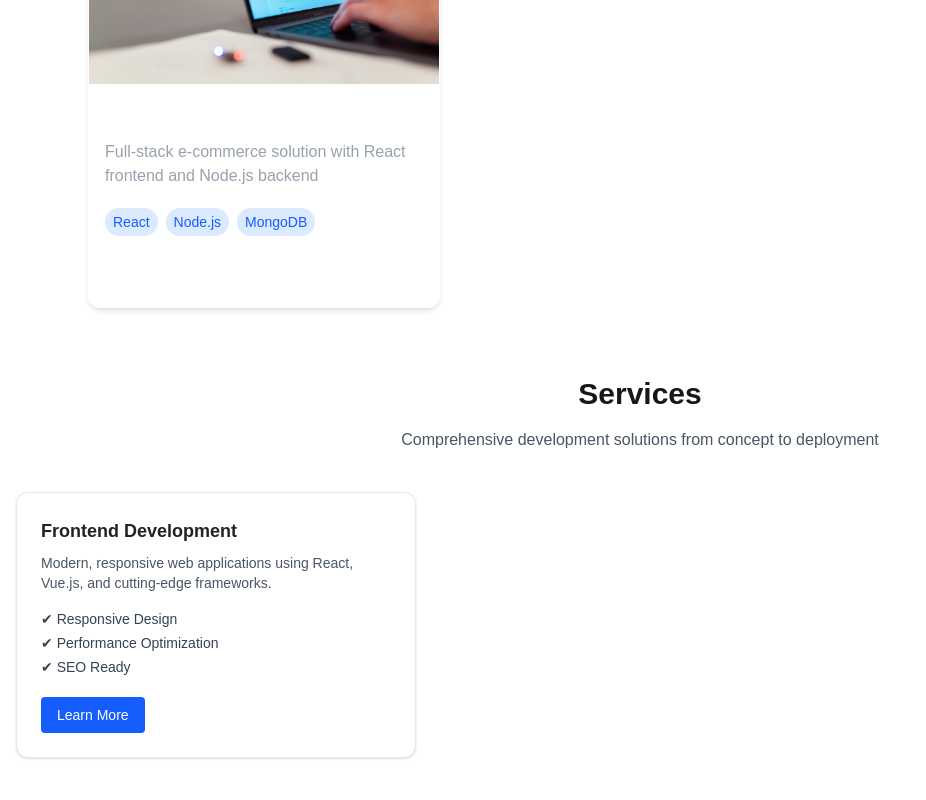
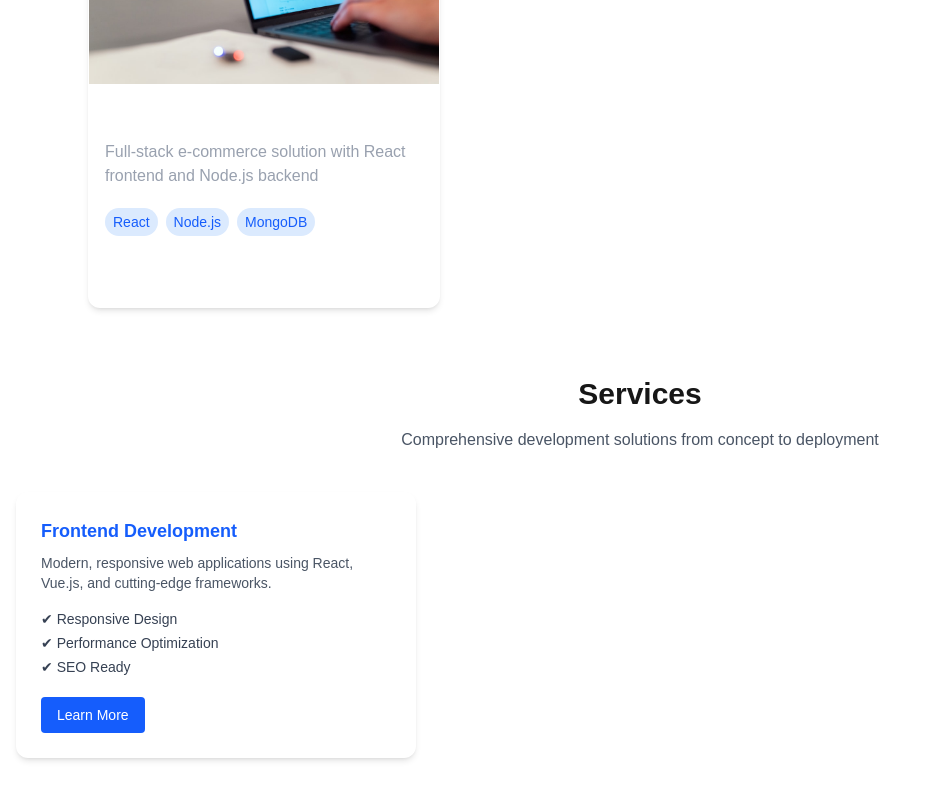
Before and after one commit to furqanlatif11/my-portfolio, a Next.js app: page / in a window 1280 px wide. Shown: the part 3123-3923 px from the top of the page, without its empty margins (0-926 px from the left). Built offline with nearby package versions, Linux system fonts and the light colour scheme.

Commit message:
Services pages edited

```diff
--- a/src/app/(root)/_components/services.tsx
+++ b/src/app/(root)/_components/services.tsx
@@ -46,9 +46,9 @@ export default function ServicesSection() {
         {services.map((service) => (
           <div
             key={service.id}
-            className="rounded-xl p-6 bg-white shadow hover:shadow-md border border-gray-200"
+            className="rounded-xl p-6 bg-white dark:bg-white/10 backdrop-blur-md border border-white/20 shadow-md rounded-xl p-6 text-left shadow hover:shadow-md border border-gray-200"
           >
-            <h3 className="text-lg font-semibold text-[#222222] mb-2">
+            <h3 className="text-lg font-semibold text-blue-600 mb-2">
               {service.name}
             </h3>
             <p className="text-sm text-gray-600 mb-4">{service.description}</p>
```
